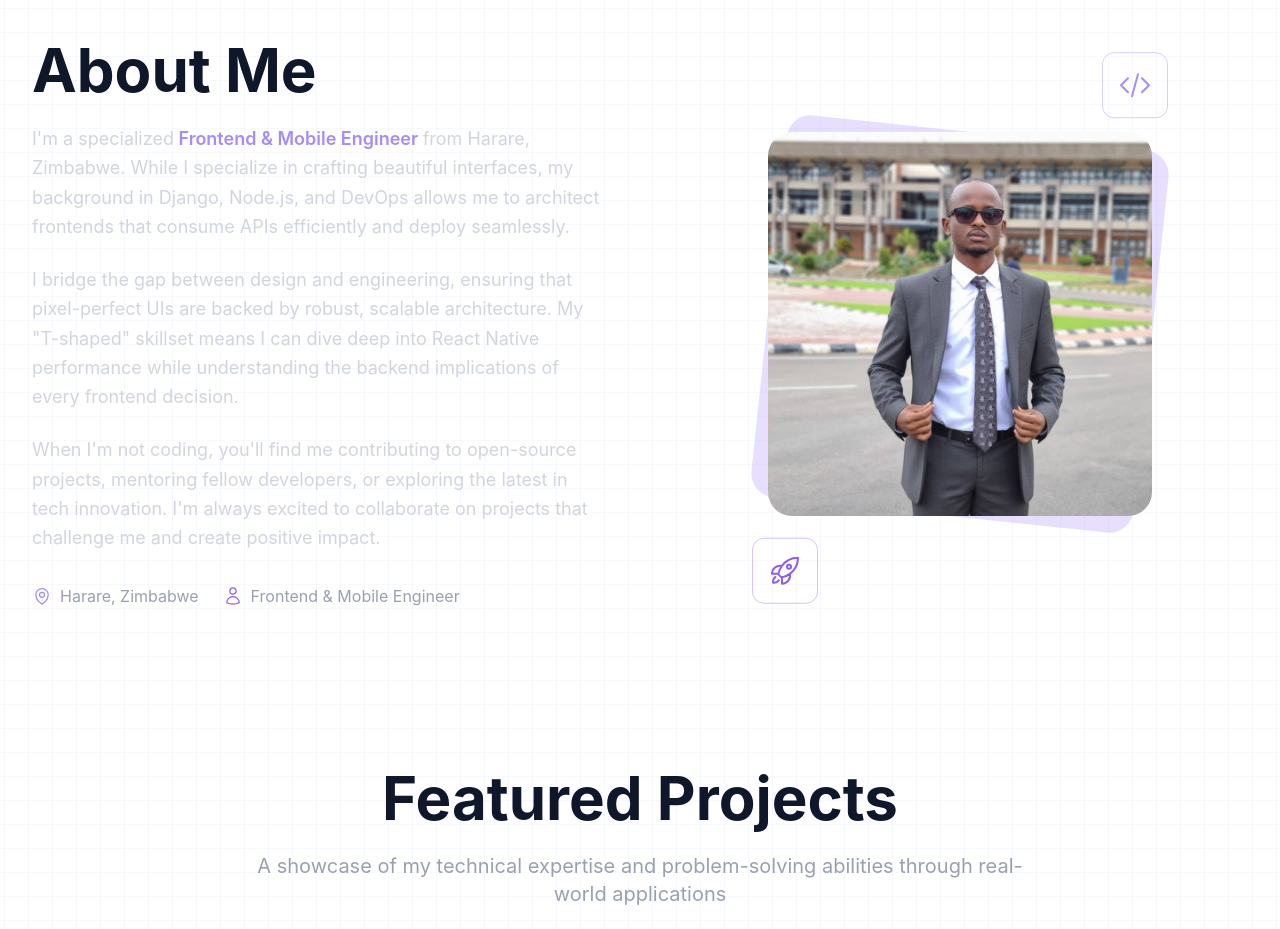
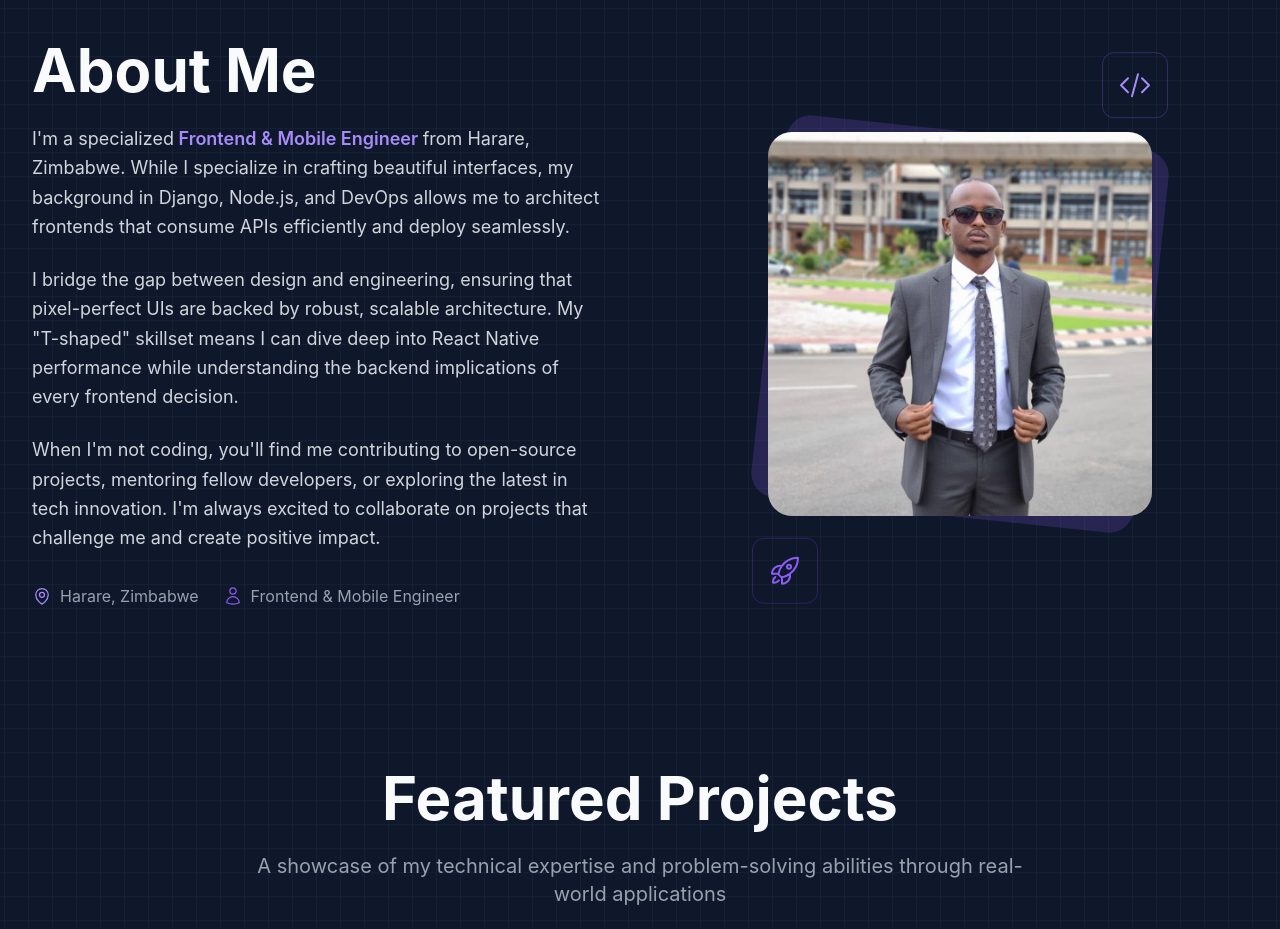
Before and after one commit to TanyaMushonga/tanyaradzwatmushonga-portifolio, a Next.js app: page / in a window 1280 px wide. Shown: the part 1020-1949 px from the top of the page. Built offline with nearby package versions, Linux system fonts and the light colour scheme.

Commit message:
forced dark theme even when the browser is in light theme

```diff
--- a/src/app/globals.css
+++ b/src/app/globals.css
@@ -75,17 +75,9 @@
 
 /* Base Styles */
 :root {
-  --background: #ffffff;
-  --foreground: #0f172a;
-  --grid-color: rgba(199, 210, 254, 0.15); /* Light purple grid */
-}
-
-@media (prefers-color-scheme: dark) {
-  :root {
-    --background: #0f172a;
-    --foreground: #f8fafc;
-    --grid-color: rgba(30, 41, 59, 0.5); /* Darker grid */
-  }
+  --background: #0f172a;
+  --foreground: #f8fafc;
+  --grid-color: rgba(30, 41, 59, 0.5); /* Darker grid */
 }
 
 body {
```
